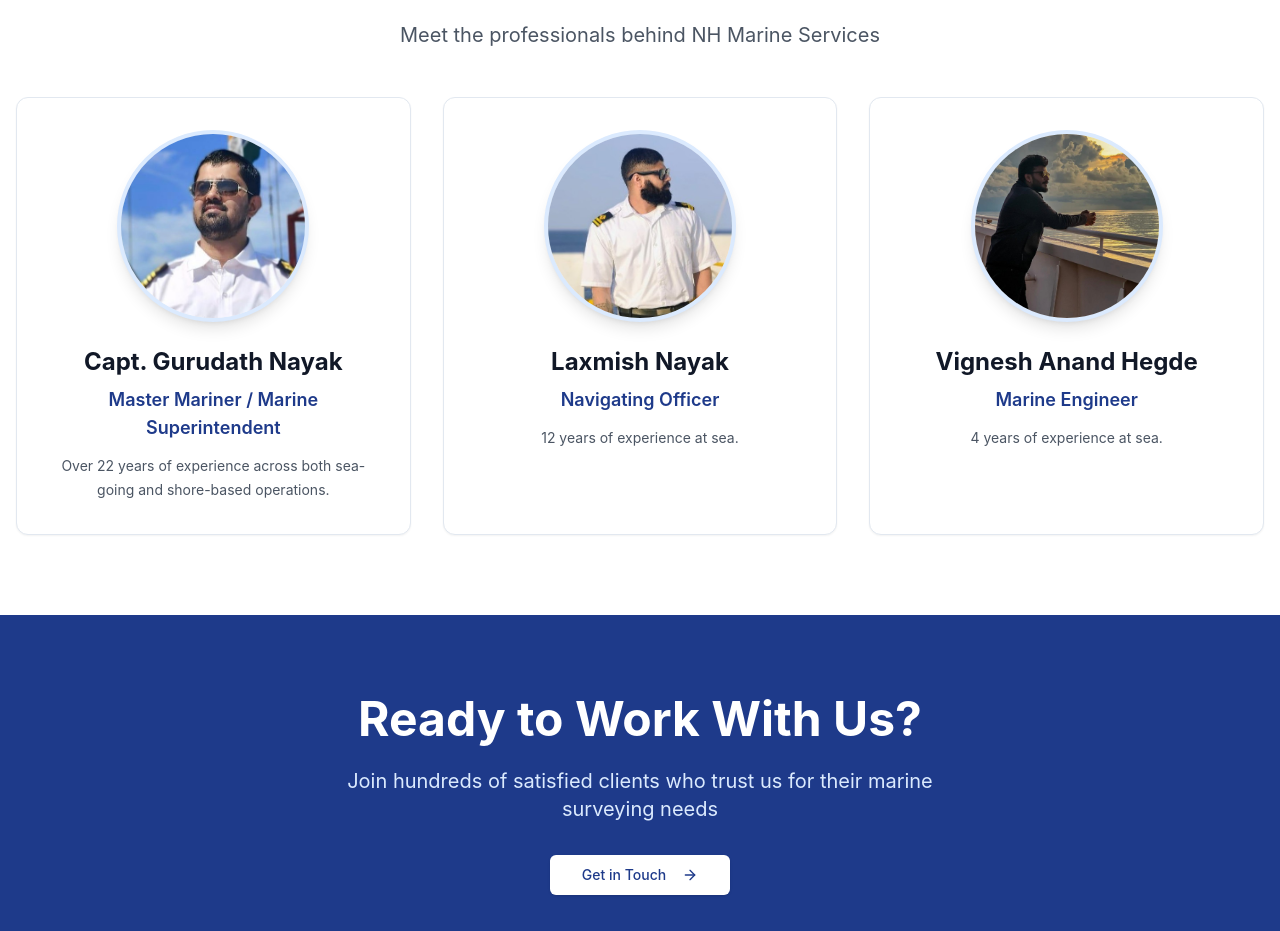
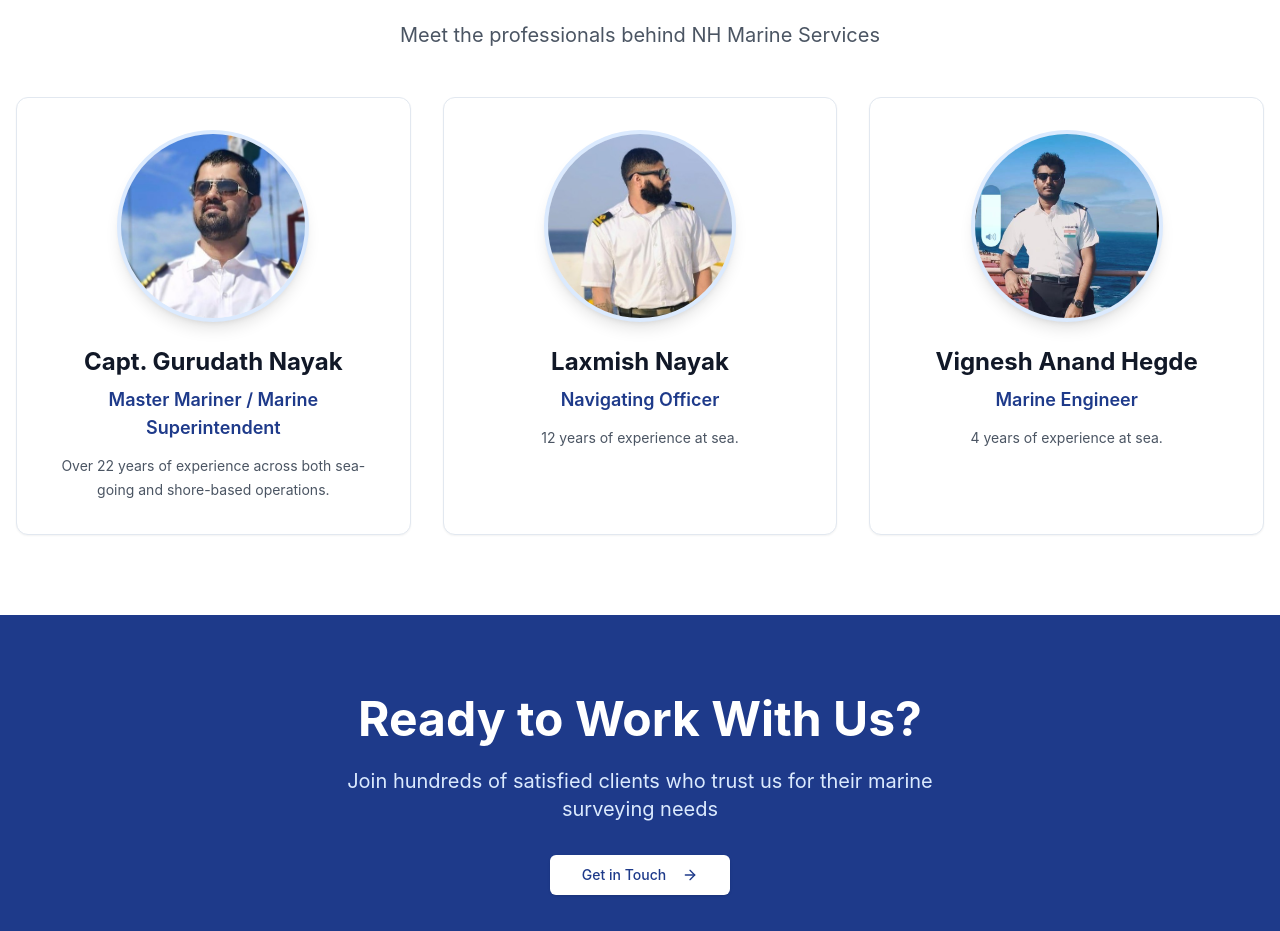
Before and after one commit to vigneshhegde23/nhmarineglobal, a React (Create React App) app: page /about in a window 1280 px wide. Shown: the part 1681-2612 px from the top of the page. Built offline with nearby package versions, Linux system fonts and the light colour scheme; no server answers.

Commit message:
Adjust third team photo crop

```diff
--- a/src/data/mock.js
+++ b/src/data/mock.js
@@ -275,7 +275,8 @@
     name: "Vignesh Anand Hegde",
     position: "Marine Engineer",
     experience: "4 years of experience at sea.",
-    image: "/3rd.jpeg"
+    image: "/3rd.jpeg",
+    imagePosition: "center 24%"
   }
 ];
 
--- a/src/pages/About.jsx
+++ b/src/pages/About.jsx
@@ -128,6 +128,7 @@
                       src={member.image}
                       alt={member.name}
                       className="h-full w-full object-cover object-center"
+                      style={{ objectPosition: member.imagePosition || 'center' }}
                     />
                   </div>
                   <h3 className="text-2xl font-bold text-gray-900">
```
Also changed, not shown: public/3rd.jpeg.
